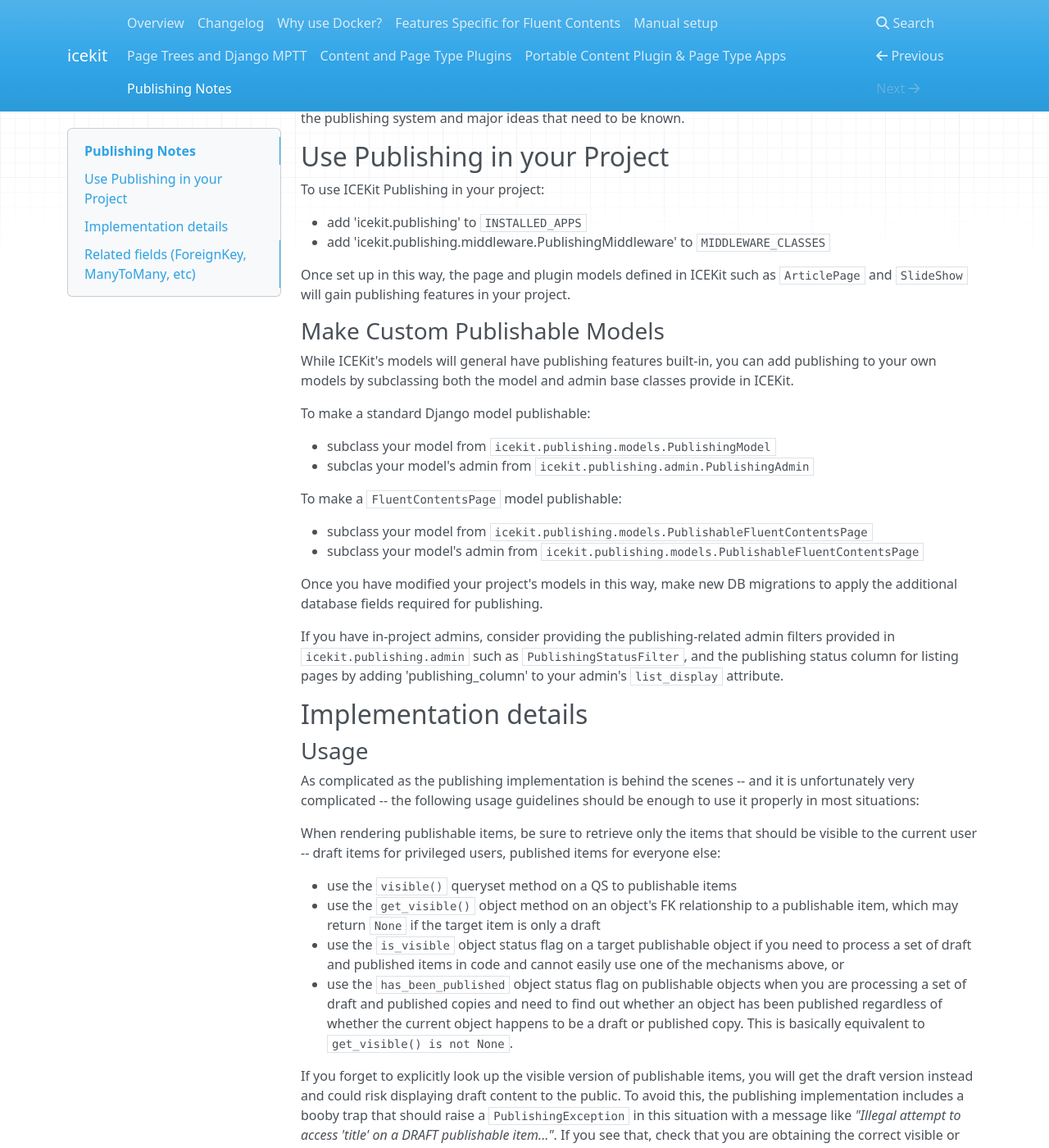
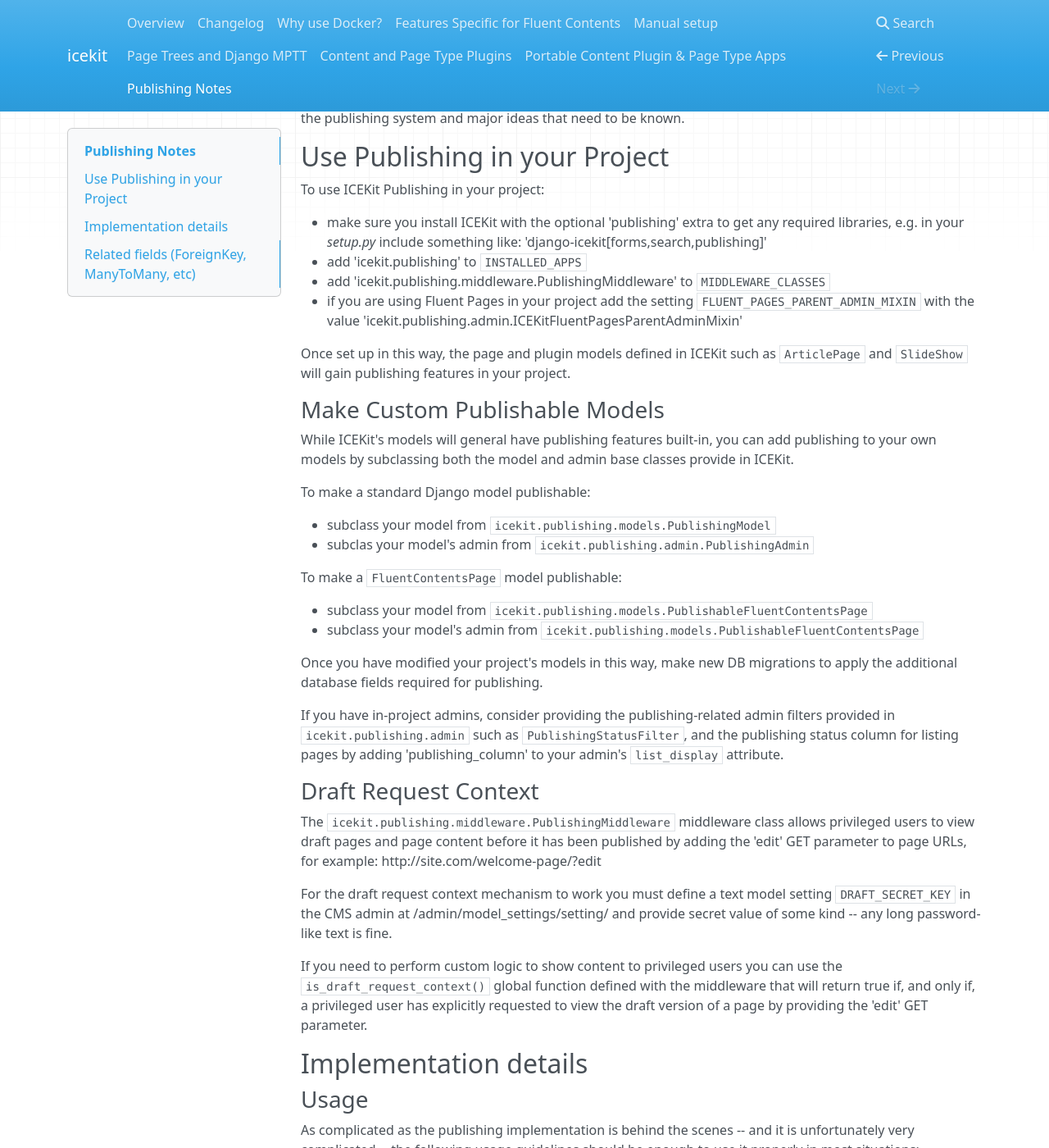
Before and after one commit to ic-labs/django-icekit, an MkDocs documentation site: the page built from docs/publishing.md, in a window 1280 px wide and 1400 px high, scrolled down 258 px. Shown: the whole window at 82% size. Built offline with MkDocs 1.6.1, drawn with Linux system fonts in a browser that asks for light colours; nearby versions of some CDN libraries.

Commit message:
Add default Fluent parent admin and more publishing documentation

```diff
--- a/docs/publishing.md
+++ b/docs/publishing.md
@@ -15,8 +15,14 @@ understand how to use the publishing system and major ideas that need to be know
 
 To use ICEKit Publishing in your project:
 
+* make sure you install ICEKit with the optional 'publishing' extra to get any
+  required libraries, e.g. in your *setup.py* include something like:
+  'django-icekit[forms,search,publishing]'
 * add 'icekit.publishing' to `INSTALLED_APPS`
 * add 'icekit.publishing.middleware.PublishingMiddleware' to `MIDDLEWARE_CLASSES`
+* if you are using Fluent Pages in your project add the setting
+  `FLUENT_PAGES_PARENT_ADMIN_MIXIN` with the value
+  'icekit.publishing.admin.ICEKitFluentPagesParentAdminMixin'
 
 Once set up in this way, the page and plugin models defined in ICEKit such as
 `ArticlePage` and `SlideShow` will gain publishing features in your project.
@@ -44,6 +50,23 @@ If you have in-project admins, consider providing the publishing-related admin
 filters provided in `icekit.publishing.admin` such as `PublishingStatusFilter`,
 and the publishing status column for listing pages by adding 'publishing_column'
 to your admin's `list_display` attribute.
+
+### Draft Request Context
+
+The `icekit.publishing.middleware.PublishingMiddleware` middleware class allows
+privileged users to view draft pages and page content before it has been published
+by adding the 'edit' GET parameter to page URLs, for example:
+http://site.com/welcome-page/?edit
+
+For the draft request context mechanism to work you must define a text model
+setting `DRAFT_SECRET_KEY` in the CMS admin at /admin/model_settings/setting/
+and provide secret value of some kind -- any long password-like text is fine.
+
+If you need to perform custom logic to show content to privileged users you
+can use the `is_draft_request_context()` global function defined with the
+middleware that will return true if, and only if, a privileged user has
+explicitly requested to view the draft version of a page by providing the
+'edit' GET parameter.
 
 ## Implementation details
 
```
Also changed, not shown: 1 other file.
